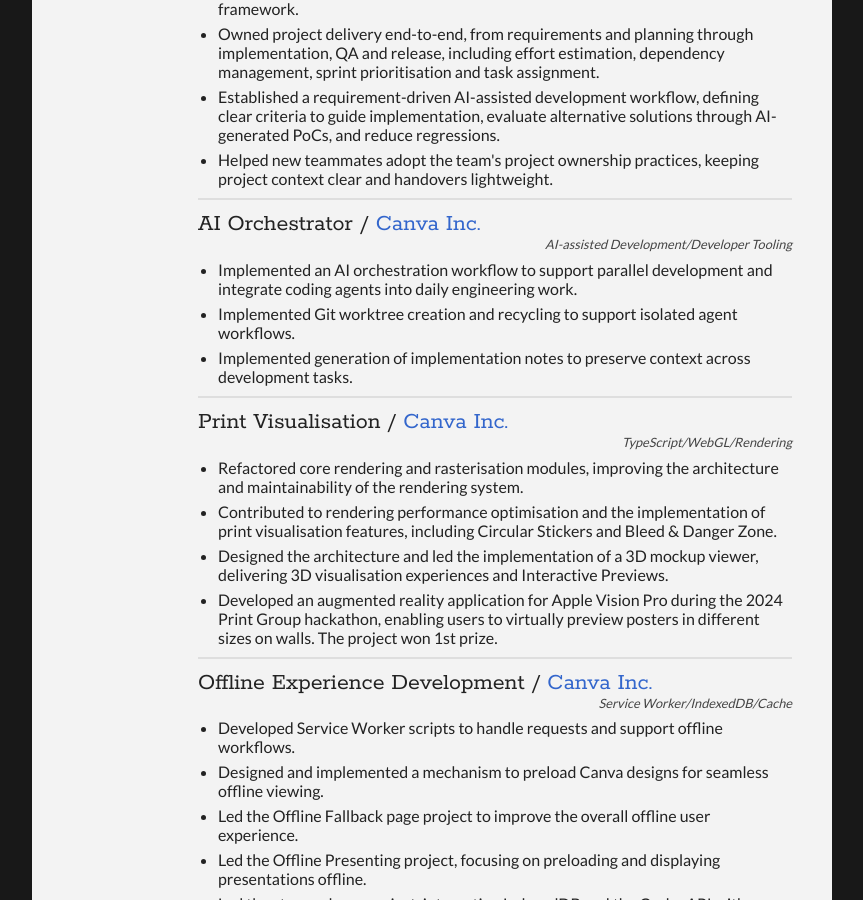
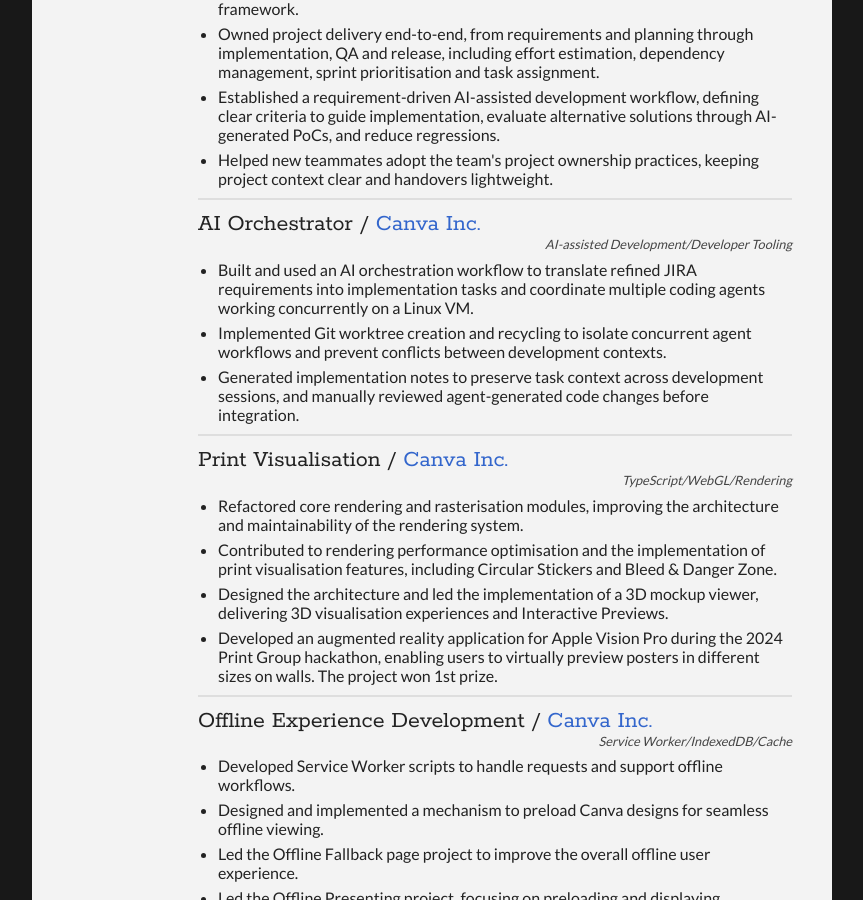
Before and after one commit to weilonge/weilonge.github.io, a Jekyll site: the page resume/index.html, which Jekyll copies as it is, in a window 1280 px wide and 900 px high, scrolled down 1408 px. Shown: the whole window, without its empty margins (208-1071 px from the left). Built offline with Jekyll 4.4.1, drawn with Linux system fonts in a browser that asks for light colours.

Commit message:
Expand AI Orchestrator experience

```diff
--- a/resume/index.html
+++ b/resume/index.html
@@ -125,9 +125,9 @@
               <h2>AI Orchestrator / <a target="_blank" href="https://canva.com/">Canva Inc.</a></h2>
               <p class="subDetails">AI-assisted Development/Developer Tooling</p>
               <ul>
-                <li>Implemented an AI orchestration workflow to support parallel development and integrate coding agents into daily engineering work.</li>
-                <li>Implemented Git worktree creation and recycling to support isolated agent workflows.</li>
-                <li>Implemented generation of implementation notes to preserve context across development tasks.</li>
+                <li>Built and used an AI orchestration workflow to translate refined JIRA requirements into implementation tasks and coordinate multiple coding agents working concurrently on a Linux VM.</li>
+                <li>Implemented Git worktree creation and recycling to isolate concurrent agent workflows and prevent conflicts between development contexts.</li>
+                <li>Generated implementation notes to preserve task context across development sessions, and manually reviewed agent-generated code changes before integration.</li>
               </ul>
             </article>
             <article>
```
